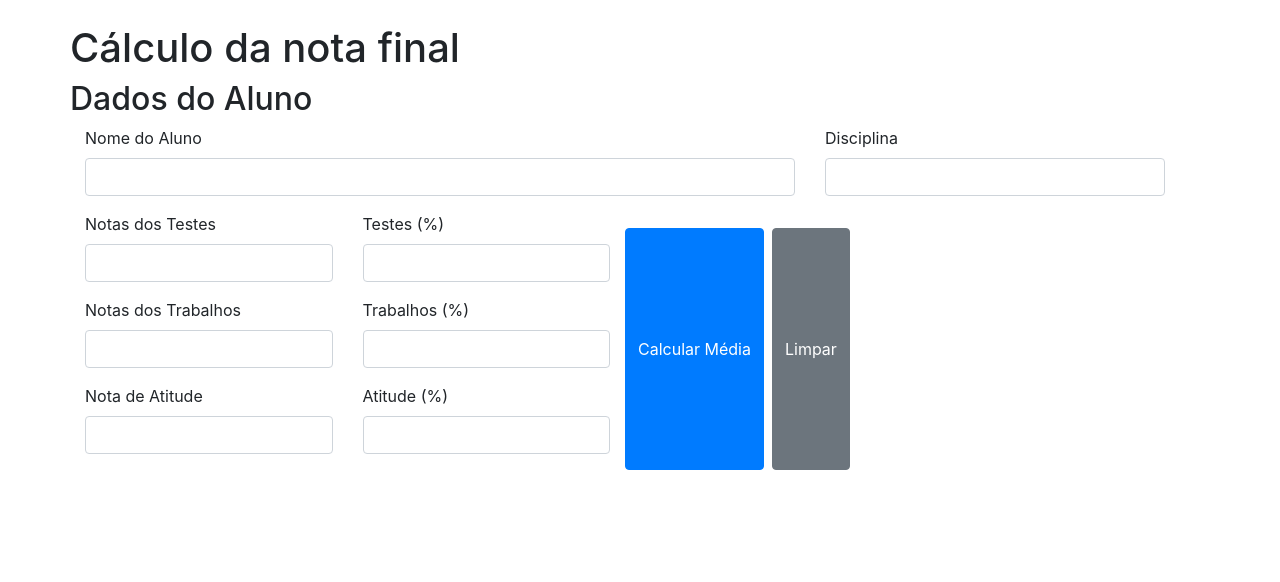
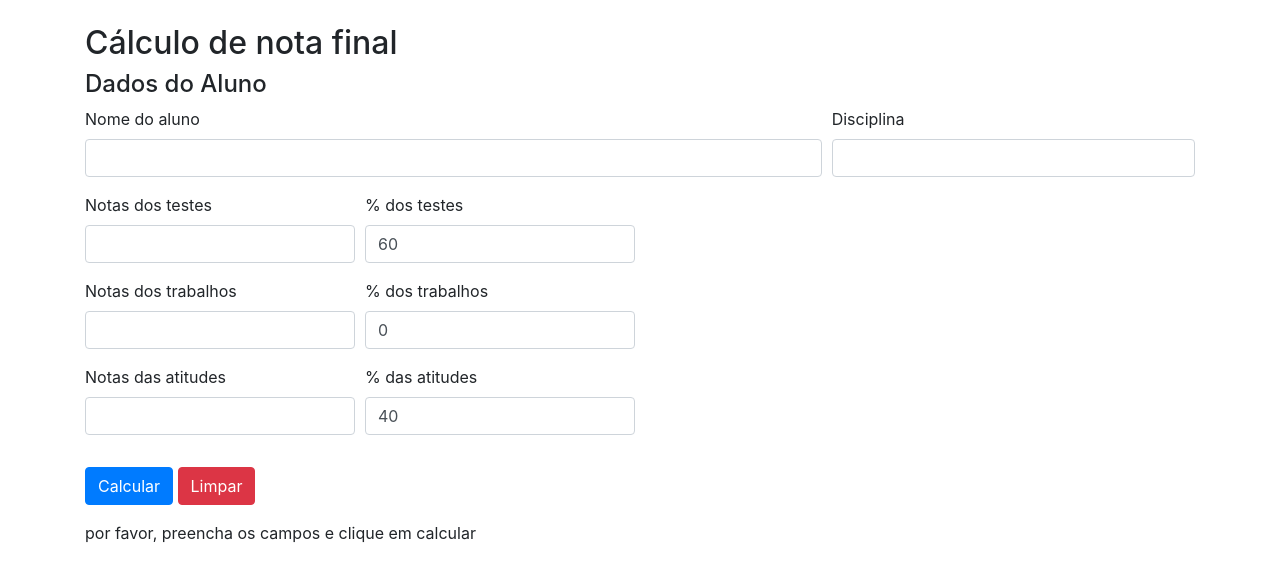
Before and after one commit to Rompante/REACT-APP-1, a React (Vite) app: page / in a window 1280 px wide. Shown: the top 582 px of the page. Built offline with nearby package versions, Linux system fonts and the light colour scheme.

Commit message:
atualização

```diff
--- a/src/Notas.jsx
+++ b/src/Notas.jsx
@@ -2,168 +2,95 @@
 
 function Notas() {
 
-    const [formData, setFormData] = useState({
-        nome: '',
-        disciplina: '',
-        notasTestes: '',
-        testes: '',
-        notasTrabalhos: '',
-        trabalhos: '',
-        notaAtitude: '',
-        atitude: ''
-    });
+    const [resultado, setresultado] = useState("por favor, preencha os campos e clique em calcular");
+    const [porcentagemTestes, setPorcentagemTestes] = useState(60);
+    const [porcentagemTrabalhos, setPorcentagemTrabalhos] = useState(0);
+    const [porcentagemAtitudes, setPorcentagemAtitudes] = useState(40);
 
-    function controlNotasTestes(e) {
-        const value = e.target.value;
-        if (value < 0) {
-            setFormData({ ...formData, notasTestes: 0 });
-        } else if (value > 20) {
-            setFormData({ ...formData, notasTestes: 20 });
+    /**/
+
+    function calcularNotaFinal() {
+
+        const notaTestes = (porcentagemTestes / 100) * parseFloat(document.getElementById("notastestes").value);
+        const notaTrabalhos = (porcentagemTrabalhos / 100) * parseFloat(document.getElementById("notastrabalhos").value);
+        const notaAtitudes = (porcentagemAtitudes / 100) * parseFloat(document.getElementById("notasatitudes").value);
+        //return (notaTestes + notaTrabalhos + notaAtitudes).toFixed(2);
+        if (porcentagemTestes + porcentagemTrabalhos + porcentagemAtitudes !== 100) {
+            setresultado("A soma das porcentagens deve ser igual a 100%");
         } else {
-            setFormData({ ...formData, notasTestes: value });
-        }
-    }
-    function controlTestes(e) {
-        const value = e.target.value;
-        if (value < 0) {
-            setFormData({ ...formData, testes: 0 });
-        } else if (value > 100) {
-            setFormData({ ...formData, testes: 100 });
-        } else {
-            setFormData({ ...formData, testes: value });
-        }
-    }
-    function controlNotasTrabalhos(e) {
-        const value = e.target.value;
-        if (value < 0) {
-            setFormData({ ...formData, notasTrabalhos: 0 });
-        } else if (value > 20) {
-            setFormData({ ...formData, notasTrabalhos: 20 });
-        } else {
-            setFormData({ ...formData, notasTrabalhos: value });
-        }
-    }
-    function controlTrabalhos(e) {
-        const value = e.target.value;
-        if (value < 0) {
-            setFormData({ ...formData, trabalhos: 0 });
-        } else if (value > 100) {
-            setFormData({ ...formData, trabalhos: 100 });
-        } else {
-            setFormData({ ...formData, trabalhos: value });
-        }
-    }
-    function controlNotaAtitude(e) {
-        const value = e.target.value;
-        if (value < 0) {
-            setFormData({ ...formData, notaAtitude: 0 });
-        } else if (value > 20) {
-            setFormData({ ...formData, notaAtitude: 20 });
-        } else {
-            setFormData({ ...formData, notaAtitude: value });
-        }
+            setresultado(`A nota final é: ${((notaTestes + notaTrabalhos + notaAtitudes).toFixed(2))}`);
         }
 
-    function controlAtitude(e) {
-        const value = e.target.value;
-        if (value < 0) {
-            setFormData({ ...formData, atitude: 0 });
-        } else if (value > 100) {
-            setFormData({ ...formData, atitude: 100 });
-        } else {
-            setFormData({ ...formData, atitude: value });
-        }
-    }
-
-    function mediaTresNotas(e) {
-        e.preventDefault();
-        const media = (parseFloat(formData.notasTestes) + parseFloat(formData.notasTrabalhos) + parseFloat(formData.notaAtitude)) / 3;
-        alert(`A média das três notas é: ${media.toFixed(2)}`);
-        if (media >= 9.5) {
-            alert('Aprovado!');
-        } else {
-            alert('Reprovado!');
-        }
-    }
-
-    function limparFormulario() {
-        setFormData({
-            nome: '',
-            disciplina: '',
-            notasTestes: '',
-            testes: '',
-            notasTrabalhos: '',
-            trabalhos: '',
-            notaAtitude: '',
-            atitude: ''
-        });
     }
 
 
     return (
-        <div className="mt-4 row">
+        <div className="row">
 
-            <div className="w-100">
-                <h1>Cálculo da nota final</h1>
-                <h2>Dados do Aluno</h2>
+            <div className="col-12">
+                <h2>Cálculo de nota final</h2>
+                <h4>Dados do Aluno</h4>
             </div>
 
-            <form className="col-12 row">
-                <div className="col-8">
-                    <div className="form-group">
-                        <label>Nome do Aluno</label>
-                        <input type="text" className="form-control" value={formData.nome} onChange={(e) =>
-                            setFormData({ ...formData, nome: e.target.value })} required />
+            <div className="col-12">
+                <form>
+                    <div className="form-row">
+                        <div className="form-group col-md-8">
+                            <label htmlFor="nomealuno">Nome do aluno</label>
+                            <input required type="text" className="form-control" id="nomealuno" />
+                        </div>
+                        <div className="form-group col-md-4">
+                            <label htmlFor="disciplina">Disciplina</label>
+                            <input required type="text" className="form-control" id="disciplina" />
                         </div>
                     </div>
 
-                <div className="col-4">
-                    <div className="form-group">
-                        <label>Disciplina</label>
-                        <input type="text" className="form-control" value={formData.disciplina} onChange={(e) =>
-                            setFormData({ ...formData, disciplina: e.target.value })} required />
-
+                    <div className="form-row">
+                        <div className="form-group col-md-3">
+                            <label htmlFor="notastestes">Notas dos testes</label>
+                            <input required type="number" min="0" max="20" step="0.1" className="form-control" id="notastestes" />
+                        </div>
+                        <div className="form-group col-md-3">
+                            <label htmlFor="porcentagemtestes">% dos testes</label>
+                            <input required type="number" min="0" max="100" value={porcentagemTestes} onChange={(e) => setPorcentagemTestes(parseFloat(e.target.value))} className="form-control" id="porcentagemtestes" />
                         </div>
                     </div>
 
-                <div className="col-3">
-                    <div className="form-group">
-                        <label>Notas dos Testes</label>
-                        <input type="number" className="form-control" value={formData.notasTestes} onChange={controlNotasTestes} required />
+
+                    <div className="form-row">
+                        <div className="form-group col-md-3">
+                            <label htmlFor="notastrabalhos">Notas dos trabalhos</label>
+                            <input required type="number" min="0" max="20" step="0.1" className="form-control" id="notastrabalhos" />
                         </div>
-
-                    <div className="form-group">
-                        <label>Notas dos Trabalhos</label>
-                        <input type="number" className="form-control" value={formData.notasTrabalhos} onChange={controlNotasTrabalhos} required />
-                    </div>
-
-                    <div className="form-group">
-                        <label>Nota de Atitude</label>
-                        <input type="number" className="form-control" value={formData.notaAtitude} onChange={controlNotaAtitude} required />
+                        <div className="form-group col-md-3">
+                            <label htmlFor="porcentagemtrabalhos">% dos trabalhos</label>
+                            <input required type="number" min="0" max="100" value={porcentagemTrabalhos} onChange={(e) => setPorcentagemTrabalhos(parseFloat(e.target.value))} className="form-control" id="porcentagemtrabalhos" />
                         </div>
                     </div>
 
-                <div className="col-3">
-                    <div className="form-group">
-                        <label>Testes (%)</label>
-                        <input type="number" className="form-control" value={formData.testes} onChange={controlTestes} required />
+
+                    <div className="form-row">
+                        <div className="form-group col-md-3">
+                            <label htmlFor="notasatitudes">Notas das atitudes</label>
+                            <input required type="number" min="0" max="20" step="0.1" className="form-control" id="notasatitudes" />
                         </div>
-                    <div className="form-group">
-                        <label>Trabalhos (%)</label>
-                        <input type="number" className="form-control" value={formData.trabalhos} onChange={controlTrabalhos} required />
+                        <div className="form-group col-md-3">
+                            <label htmlFor="porcentagematitudes">% das atitudes</label>
+                            <input required type="number" min="0" max="100" value={porcentagemAtitudes} onChange={(e) => setPorcentagemAtitudes(parseFloat(e.target.value))} className="form-control" id="porcentagematitudes" />
+                        </div>
                     </div>
 
-                    <div className="form-group">
-                        <label>Atitude (%)</label>
-                        <input type="number" className="form-control" value={formData.atitude} onChange={controlAtitude} required />
-                    </div>
-                </div>
-                <button className="btn btn-primary mt-3" onClick={mediaTresNotas}>Calcular Média</button>
-                <button className="btn btn-secondary mt-3 ml-2" onClick={limparFormulario}>Limpar</button>
+                    <button type="button" className="mt-3 btn btn-primary" onClick={calcularNotaFinal}>Calcular</button>
+                    &nbsp;
+                    <button type="reset" className="mt-3 btn btn-danger">Limpar</button>
+
+                    <div className="mt-3 mb-3">{resultado}</div>
 
                 </form>
             </div>
-    )
+
+        </div>
+    );
 }
 
 export default Notas;
```
Lines whose indentation alone changed are shown as unchanged.
